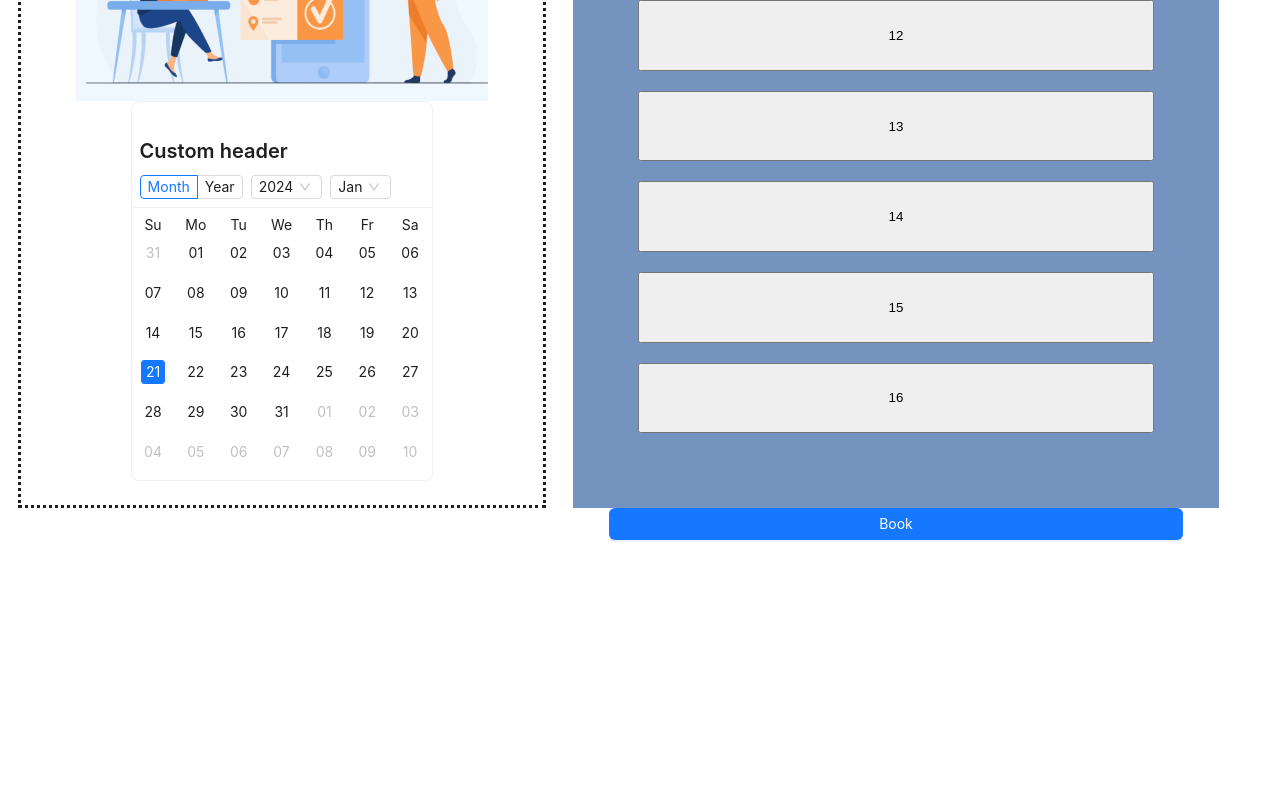
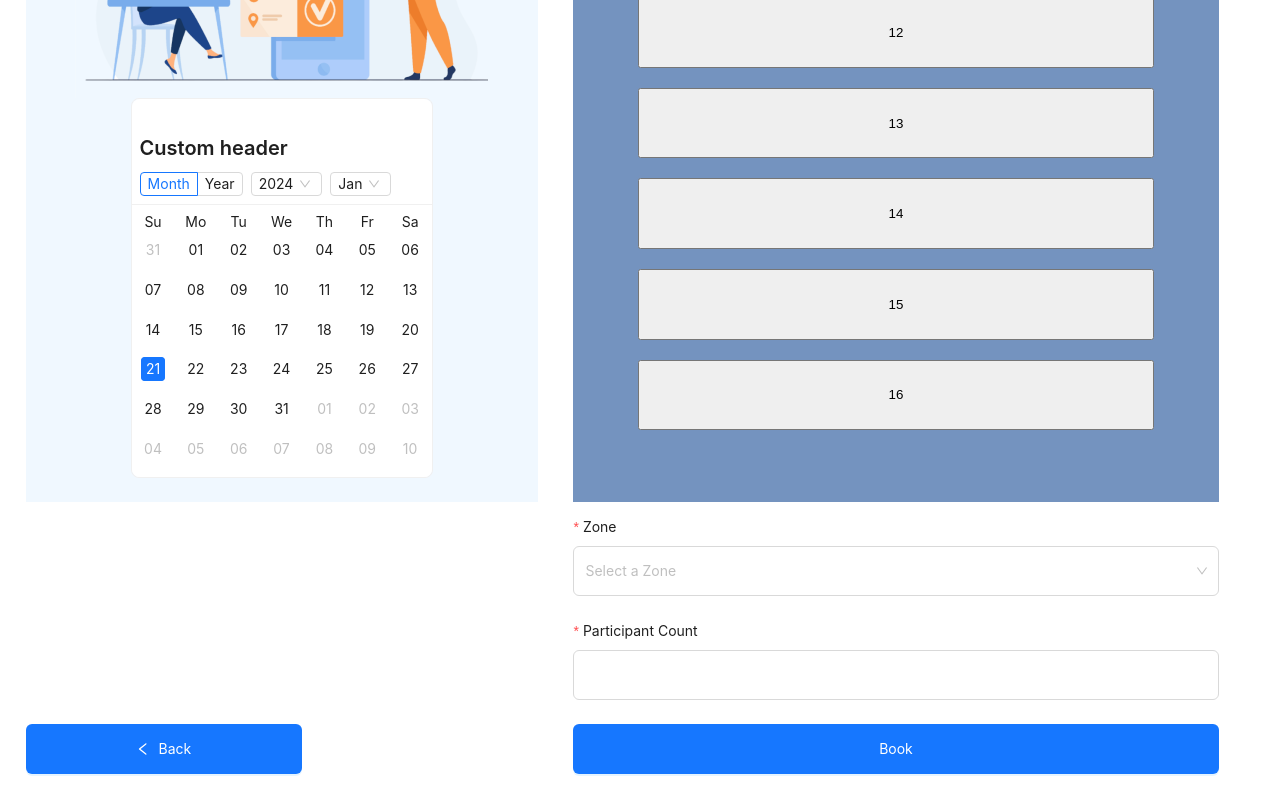
Before and after one commit to TiOlabs/SportZi-FrontEnd, a React (Create React App) app: page /bookings in a window 1280 px wide. Shown: the part 251-1051 px from the top of the page. Before the commit the page ends 816 px from the top, so only its background shows below. Built offline with nearby package versions, Linux system fonts and the light colour scheme.

Commit message:
BookingFormCreated
Booking Form Format Done.

```diff
--- a/package.json
+++ b/package.json
@@ -3,6 +3,7 @@
   "version": "0.1.0",
   "private": true,
   "dependencies": {
+    "@ant-design/icons": "^5.3.0",
     "@testing-library/jest-dom": "^5.17.0",
     "@testing-library/react": "^13.4.0",
     "@testing-library/user-event": "^13.5.0",
@@ -11,6 +12,7 @@
     "@types/react": "^18.2.48",
     "@types/react-dom": "^18.2.18",
     "antd": "^5.13.1",
+    "axios": "^1.6.7",
     "react": "^18.2.0",
     "react-dom": "^18.2.0",
     "react-router-dom": "^6.21.2",
--- a/src/pages/bookingForm/bookingForm.tsx
+++ b/src/pages/bookingForm/bookingForm.tsx
@@ -1,27 +1,60 @@
-import React, { useRef, useState } from "react";
-import { Row, Col, Form, Button } from "antd";
+import React, { useEffect, useRef, useState } from "react";
+import axios from "axios";
+import { Row, Col, Form, Button, Select, Input, InputNumber } from "antd";
 import BookingFormPicture from "../../assents/BookingFormPicture.png";
 import Calender from "../../components/calender";
+import { LeftOutlined } from "@ant-design/icons";
+const { Option } = Select;
 
 const BookingForm = () => {
   const [form] = Form.useForm();
   const [time, setTime] = useState("");
+  const [date, setDate] = useState("");
+  const [zone, setZone] = useState("");
+  const [pcount, setPcount] = useState("");
 
-  const [bookingForm, setBookingForm] = useState({
-    id: null,
-    date: "",
-    time: "",
-    participant_count: null,
-  });
+  // const onZoneChange = (value: string) => {
+  //   console.log(value);
+  //   setZone(value);
 
-  const handleFinish = (date: any) => {
-    console.log("haai", date);
-    console.log("haai", time);
+  // switch (value) {
+  //   case "male":
+  //     form.setFieldsValue({ note: "Hi, man!" });
+  //     break;
+  //   case "female":
+  //     form.setFieldsValue({ note: "Hi, lady!" });
+  //     break;
+  //   case "other":
+  //     form.setFieldsValue({ note: "Hi there!" });
+  //     break;
+  //   default:
+  // }
+  // };
+  // const onPcountChange = (value: string) => {
+  //   console.log(value);
+  //   setPcount(value);
+  // };
+
+  const handleFinish = async () => {
+    console.log(date, time, zone, pcount);
+    const pcountint = parseInt(pcount);
+    try {
+      const res = await axios.post(
+        "http://localhost:8000/api/addarcadebooking",
+        {
+          booking_date: date,
+          booking_time: time,
+          zone: zone,
+          participant_count: pcountint,
+        }
+      );
+      console.log(res);
+    } catch (err) {
+      console.log("Error");
+      console.log(err);
+    }
   };
 
-  // const handleChangeDate = (e) => {
-  //   setBookingForm({ ...bookingForm, date: e.target.value });
-  // };
   return (
     <div style={{ margin: "2%" }}>
       <h1
@@ -33,10 +66,11 @@ const BookingForm = () => {
       >
         Book your slot Today!
       </h1>
-      <Form onFinish={handleFinish}>
+      <Form onFinish={handleFinish} layout="vertical">
         <Row>
           <Col xs={24} lg={10}>
-            <Row gutter={16} style={{ borderStyle: "dotted" }}>
+            <div style={{ backgroundColor: "#F0F8FF" }}>
+              <Row gutter={16} style={{}}>
                 <Col
                   xs={24}
                   md={12}
@@ -60,11 +94,16 @@ const BookingForm = () => {
                 <Col style={{}} xs={24} md={12} lg={24}>
                   <div style={{ display: "Flex", justifyContent: "center" }}>
                     <Form.Item name="date">
-                    <Calender />
+                      <Calender
+                        onChange={(date: any) => {
+                          setDate(date);
+                        }}
+                      />
                     </Form.Item>
                   </div>
                 </Col>
               </Row>
+            </div>
           </Col>
           <Col
             style={{ display: "flex", justifyContent: "center" }}
@@ -92,38 +131,156 @@ const BookingForm = () => {
                   overflow: "auto",
                 }}
               >
-                <button type="button" onClick={()=> setTime("9")} style={{ width: "100%", padding: "5%" }}>
+                <button
+                  type="button"
+                  onClick={() => setTime("9")}
+                  style={{ width: "100%", padding: "5%" }}
+                >
                   9
                 </button>
-                <button type="button" onClick={()=> setTime("12")} style={{ width: "100%", padding: "5%" }}>
+                <button
+                  type="button"
+                  onClick={() => setTime("12")}
+                  style={{ width: "100%", padding: "5%" }}
+                >
                   12
                 </button>
-                <button type="button" onClick={()=> setTime("13")} style={{ width: "100%", padding: "5%" }}>
+                <button
+                  type="button"
+                  onClick={() => setTime("13")}
+                  style={{ width: "100%", padding: "5%" }}
+                >
                   13
                 </button>
-                <button type="button"  onClick={()=> setTime("14")}style={{ width: "100%", padding: "5%" }}>
+                <button
+                  type="button"
+                  onClick={() => setTime("14")}
+                  style={{ width: "100%", padding: "5%" }}
+                >
                   14
                 </button>
-                <button type="button" onClick={()=> setTime("15")} style={{ width: "100%", padding: "5%" }}>
+                <button
+                  type="button"
+                  onClick={() => setTime("15")}
+                  style={{ width: "100%", padding: "5%" }}
+                >
                   15
                 </button>
-                <button type="button" onClick={()=> setTime("16")} style={{ width: "100%", padding: "5%" }}>
+                <button
+                  type="button"
+                  onClick={() => setTime("16")}
+                  style={{ width: "100%", padding: "5%" }}
+                >
                   16
                 </button>
               </div>
             </div>
-            <div></div>
           </Col>
-          <Col xs={24} md={10}></Col>
-          <Col xs={24} md={14}>
+        </Row>
+        <Row>
+          <Col xs={24} lg={10}></Col>
+          <Col xs={24} lg={14}>
+            <div
+              style={{
+                display: "flex",
+                flexDirection: "column",
+                justifyContent: "center",
+                alignItems: "center",
+              }}
+            >
+              <Form.Item
+                name="zone"
+                label="Zone"
+                rules={[{ required: true }]}
+                style={{
+                  width: "90%",
+                  marginTop: "2%",
+                }}
+              >
+                <Select
+                  placeholder="Select a Zone"
+                  onChange={(value) => setZone(value)}
+                  allowClear
+                  style={{
+                    height: "50px",
+                    display: "flex",
+                    justifyContent: "center",
+                  }}
+                >
+                  <Option value="male">male</Option>
+                  <Option value="female">female</Option>
+                  <Option value="other">other</Option>
+                </Select>
+              </Form.Item>
+              <Form.Item
+                name="Participant Count"
+                label="Participant Count"
+                rules={[{ required: true, type: "number" }]}
+                style={{
+                  width: "90%",
+                }}
+              >
+                <InputNumber
+                  style={{
+                    height: "50px",
+                    width:"100%",
+                    display: "flex",
+                   alignItems: "center",
+                  }}
+                  onChange={(value) => setPcount(value?.toString() || "")}
+                />
+                {/* <Input
+                  onChange={(event) => setPcount(event.target.value)}
+                  placeholder="Participant Count"
+                  allowClear
+                  style={{
+                    height: "50px",
+                    display: "flex",
+                    justifyContent: "center",
+                  }}
+                /> */}
+              </Form.Item>
+            </div>
+          </Col>
+        </Row>
+        <Row>
+          <Col xs={8} lg={6}>
+            <Button
+              type="primary"
+              htmlType="submit"
+              style={{
+                width: "90%",
+                height: "50px",
+                display: "flex",
+                justifyContent: "center",
+                alignItems: "center",
+              }}
+            >
+              <LeftOutlined />
+              Back
+            </Button>
+          </Col>
+          <Col xs={0} lg={4}></Col>
+          <Col xs={16} lg={14}>
             <div
               style={{
                 width: "100%",
                 display: "flex",
                 justifyContent: "center",
+                marginTop: "0%",
               }}
             >
-              <Button type="primary" htmlType="submit" style={{ width: "80%" }}>
+              <Button
+                type="primary"
+                htmlType="submit"
+                style={{
+                  width: "90%",
+                  height: "50px",
+                  display: "flex",
+                  justifyContent: "center",
+                  alignItems: "center",
+                }}
+              >
                 Book
               </Button>
             </div>
```
Also changed, not shown: 1 other file (tests, documents, lock files or other folders). Lines whose indentation alone changed are shown as unchanged.
